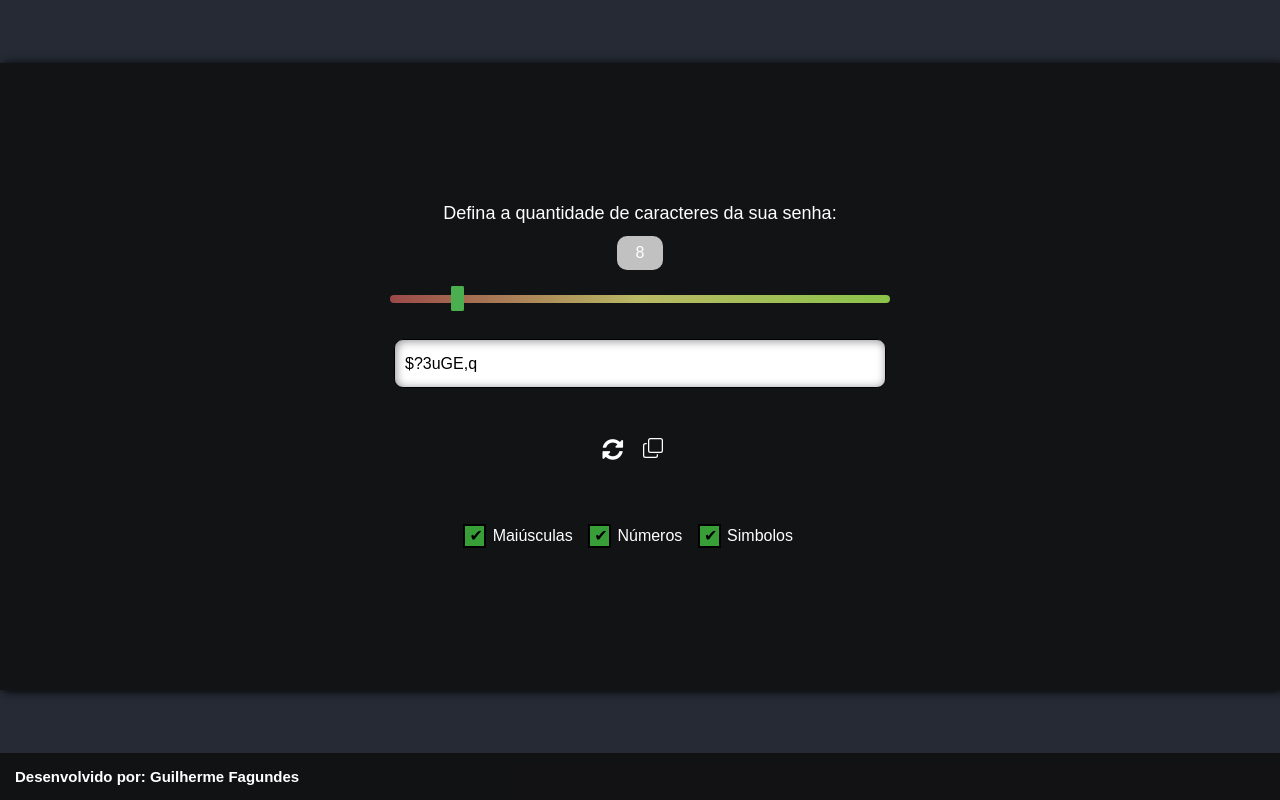
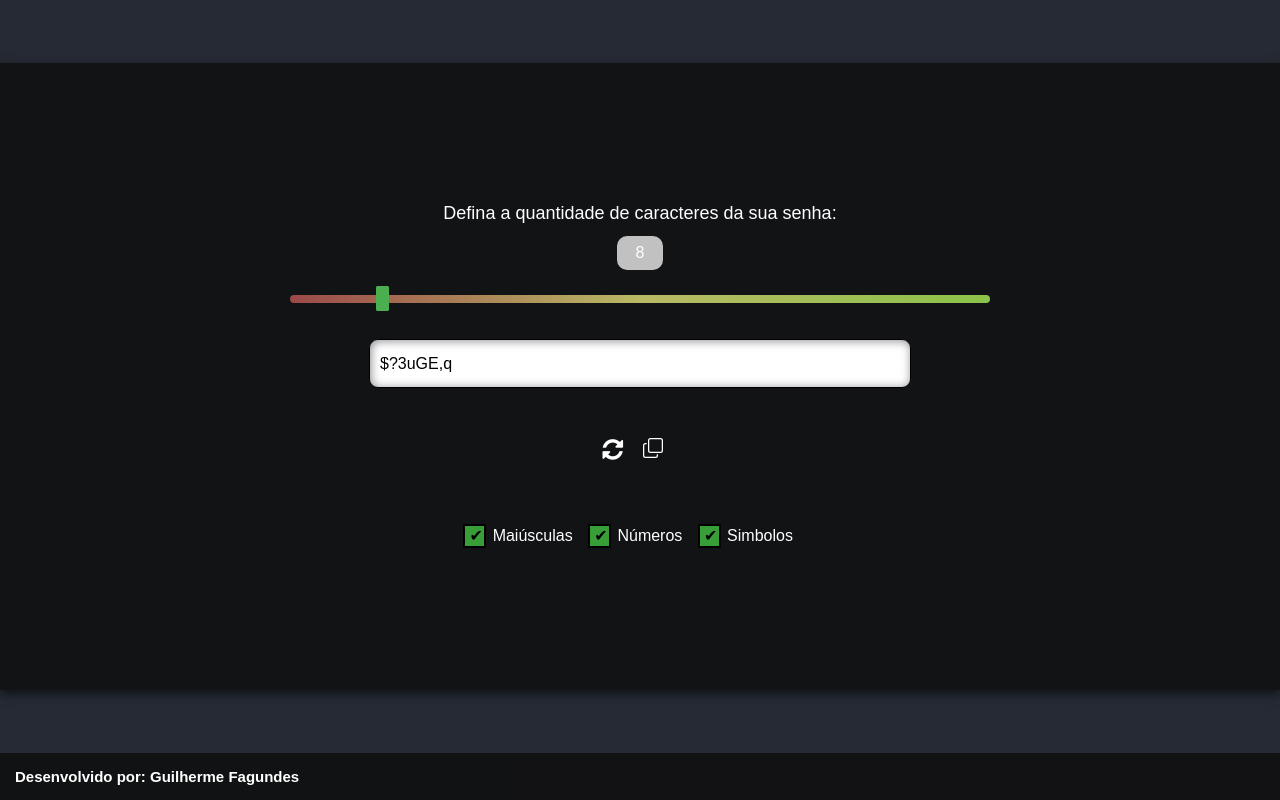
Before and after one commit to GuilhermeeFagundes/Gerador-de-senhas, a plain HTML site: page index.html in a window 1280 px wide. Drawn offline with Linux system fonts and the light colour scheme.

Commit message:
Update style.css

```diff
--- a/style.css
+++ b/style.css
@@ -28,7 +28,7 @@ body {
     background-color: #0e0e0ed0;
     padding: 140px;
     text-align: center;
-    box-shadow: 3px 1px 9px rgb(0, 0, 0);
+    box-shadow: 0px 4px 10px rgba(0, 0, 0, 0.575);
     width: 100vw;
     margin: 0;
 
@@ -243,6 +243,20 @@ input[type=checkbox]:checked:disabled+label:before {
 
 }
 
+@media (max-width: 1305px) {
+
+     /* Estilo da faixa do range */
+     #inputSenha {
+        width: 70%;
+        /* Largura do controle */
+    }
+
+    #res {
+        width: 52%;
+    }
+
+}
+
 @media (max-width: 1110px) {
 
     /* Estilo da faixa do range */
```
